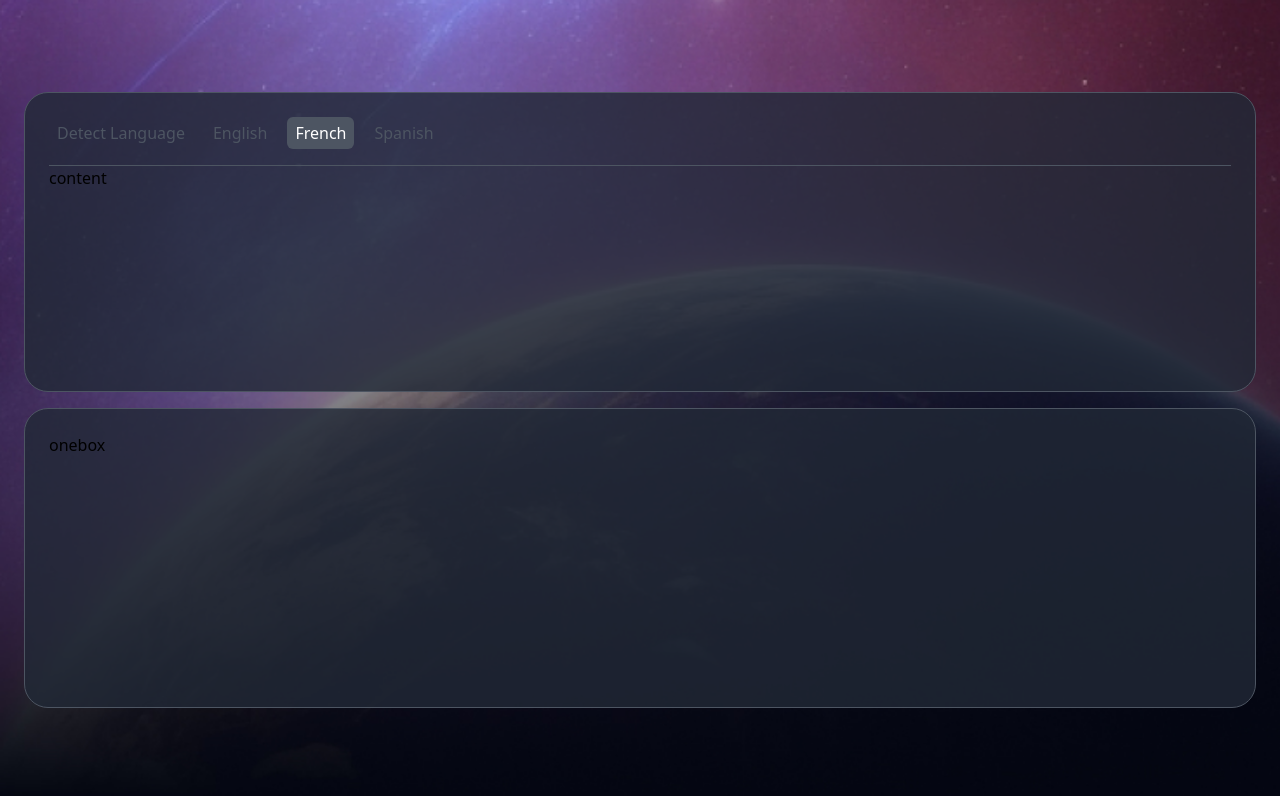
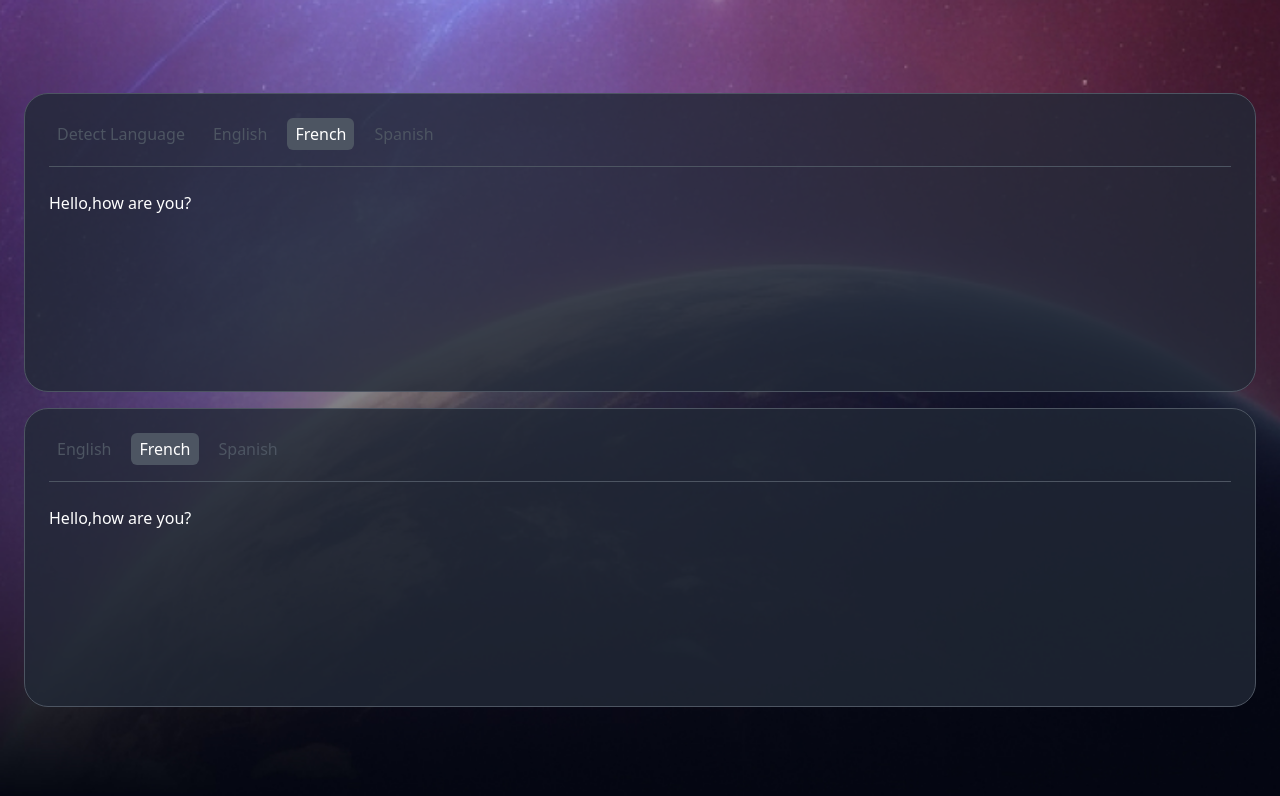
Before and after one commit to unaygney/devChallanges, a Next.js app in the folder translate-app/: page / in a window 1280 px wide. Shown: the top 796 px of the page. Built offline with nearby package versions, Linux system fonts and the light colour scheme.

Commit message:
added texterea

```diff
--- a/translate-app/containers/HomeContainer/index.tsx
+++ b/translate-app/containers/HomeContainer/index.tsx
@@ -16,13 +16,14 @@ function HomeContainer() {
         return { ...button, isActive: false };
       }
     });
-
     setButtons(updatedButtons);
+    const filteredData = buttons.find((button) => button.id === clickedId);
+    console.log(filteredData);
   };
 
   return (
     <div className="w-full h-full flex flex-col justify-center items-center gap-4 px-6">
-      <div className="bg-[#212936cc] bg-opacity-80 w-full h-[300px] border border-[#4D5562] border-solid rounded-3xl p-6">
+      <div className="bg-[#212936cc] bg-opacity-80 w-full  border border-[#4D5562] border-solid rounded-3xl p-6">
         <div className="flex gap-3 items-center border-b border-[#4d5562] border-solid pb-4">
           <Button title={"Detect Language"} type="Primary" />
           {buttons.map((button) => (
@@ -36,16 +37,35 @@ function HomeContainer() {
             />
           ))}
         </div>
-        <div>content</div>
-        {/* <input
-          type="text"
-          value={search}
-          onChange={(e) => setSearch(e.target.value)}
-        /> */}
+        <div className=" w-full h-[200px] ">
+          <textarea
+            className="w-full h-full bg-transparent resize-none outline-none text-white py-6"
+            value={search}
+            onChange={(e) => setSearch(e.target.value)}
+          />
+        </div>
       </div>
-
-      <div className="bg-[#212936cc] bg-opacity-80 w-full h-[300px] border border-[#4D5562] border-solid rounded-3xl p-6">
-        onebox
+      {/* ıkıncı box */}
+      <div className="bg-[#212936cc] bg-opacity-80 w-full  border border-[#4D5562] border-solid rounded-3xl p-6">
+        <div className="flex gap-3 items-center border-b border-[#4d5562] border-solid pb-4">
+          {buttons.map((button) => (
+            <Button
+              title={button.title}
+              key={button.id}
+              id={button.id}
+              type={"Primary"}
+              isActive={button.isActive}
+              onClick={() => handleClick(button.id)}
+            />
+          ))}
+        </div>
+        <div className=" w-full h-[200px]  ">
+          <textarea
+            disabled
+            className="w-full h-full bg-transparent resize-none outline-none text-white py-6  "
+            value={value}
+          />
+        </div>
       </div>
     </div>
   );
```
